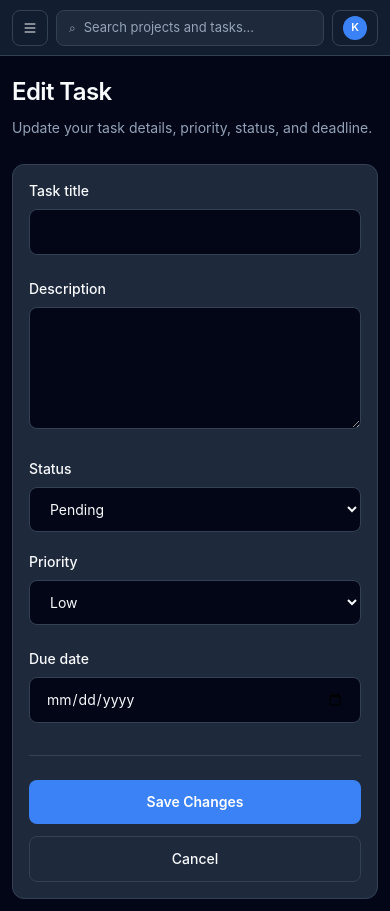
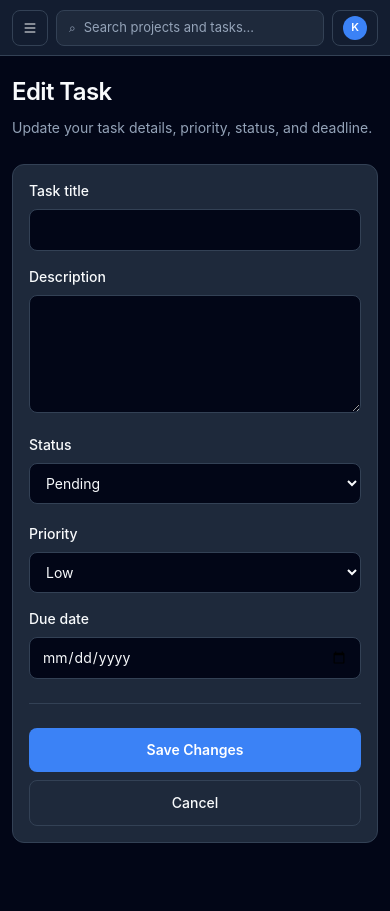
Before and after one commit to krishna-hingu/devflow, a React (Vite) app: page /projects/1/tasks/1/edit in a window 390 px wide. After the commit the page ends 855 px from the top, so only its background shows below. Built offline with nearby package versions, Linux system fonts and the light colour scheme.

Commit message:
style: reduce UI density across responsive pages

```diff
--- a/src/pages/EditTask.jsx
+++ b/src/pages/EditTask.jsx
@@ -43,7 +43,7 @@ function EditTask() {
           handleSaveTask();
         }}
       >
-        <div className="space-y-6">
+        <div className="space-y-4">
           <div>
             <label
               htmlFor="title"
@@ -63,7 +63,7 @@ function EditTask() {
                 }));
               }}
               required
-              className="w-full rounded-lg border border-devflow-border bg-devflow-background px-4 py-3 text-sm text-devflow-text outline-none transition placeholder:text-devflow-text-muted focus:border-devflow-blue focus:ring-2 focus:ring-devflow-blue/20"
+              className="w-full rounded-lg border border-devflow-border bg-devflow-background px-3 py-2.5 text-sm text-devflow-text outline-none transition placeholder:text-devflow-text-muted focus:border-devflow-blue focus:ring-2 focus:ring-devflow-blue/20"
             />
           </div>
 
@@ -85,7 +85,7 @@ function EditTask() {
                   description: event.target.value,
                 }));
               }}
-              className="w-full resize-y rounded-lg border border-devflow-border bg-devflow-background px-4 py-3 text-sm leading-6 text-devflow-text outline-none transition placeholder:text-devflow-text-muted focus:border-devflow-blue focus:ring-2 focus:ring-devflow-blue/20"
+              className="w-full resize-y rounded-lg border border-devflow-border bg-devflow-background px-3 py-2.5 text-sm leading-6 text-devflow-text outline-none transition placeholder:text-devflow-text-muted focus:border-devflow-blue focus:ring-2 focus:ring-devflow-blue/20"
             />
           </div>
 
@@ -107,7 +107,7 @@ function EditTask() {
                     status: event.target.value,
                   }));
                 }}
-                className="w-full rounded-lg border border-devflow-border bg-devflow-background px-4 py-3 text-sm text-devflow-text outline-none transition focus:border-devflow-blue focus:ring-2 focus:ring-devflow-blue/20"
+                className="w-full rounded-lg border border-devflow-border bg-devflow-background px-3 py-2.5 text-sm text-devflow-text outline-none transition focus:border-devflow-blue focus:ring-2 focus:ring-devflow-blue/20"
               >
                 <option value="Pending">Pending</option>
                 <option value="In Progress">In Progress</option>
@@ -132,7 +132,7 @@ function EditTask() {
                     priority: event.target.value,
                   }));
                 }}
-                className="w-full rounded-lg border border-devflow-border bg-devflow-background px-4 py-3 text-sm text-devflow-text outline-none transition focus:border-devflow-blue focus:ring-2 focus:ring-devflow-blue/20"
+                className="w-full rounded-lg border border-devflow-border bg-devflow-background px-3 py-2.5 text-sm text-devflow-text outline-none transition focus:border-devflow-blue focus:ring-2 focus:ring-devflow-blue/20"
               >
                 <option value="Low">Low</option>
                 <option value="Medium">Medium</option>
@@ -159,23 +159,23 @@ function EditTask() {
                   dueDate: event.target.value,
                 }));
               }}
-              className="w-full rounded-lg border border-devflow-border bg-devflow-background px-4 py-3 text-sm text-devflow-text outline-none transition focus:border-devflow-blue focus:ring-2 focus:ring-devflow-blue/20 sm:max-w-sm"
+              className="w-full rounded-lg border border-devflow-border bg-devflow-background px-3 py-2.5 text-sm text-devflow-text outline-none transition focus:border-devflow-blue focus:ring-2 focus:ring-devflow-blue/20 sm:max-w-sm"
             />
           </div>
         </div>
 
-        <div className="mt-8 flex flex-col-reverse gap-3 border-t border-devflow-border pt-6 sm:flex-row sm:justify-end">
+        <div className="mt-6 flex flex-col-reverse gap-2 border-t border-devflow-border pt-6 sm:flex-row sm:justify-end">
           <button
             type="button"
             onClick={() => navigate(`/projects/${projectId}/tasks/${taskId}`)}
-            className="min-h-11 rounded-lg border border-devflow-border px-5 py-3 text-sm font-medium text-devflow-text transition hover:bg-devflow-background"
+            className="min-h-10 rounded-lg border border-devflow-border px-5 py-3 text-sm font-medium text-devflow-text transition hover:bg-devflow-background"
           >
             Cancel
           </button>
 
           <button
             type="submit"
-            className="min-h-11 rounded-lg bg-devflow-blue px-5 py-3 text-sm font-semibold text-white transition hover:bg-devflow-blue-hover focus:outline-none focus:ring-2 focus:ring-devflow-blue/40 focus:ring-offset-2 focus:ring-offset-devflow-card"
+            className="min-h-10 rounded-lg bg-devflow-blue px-5 py-3 text-sm font-semibold text-white transition hover:bg-devflow-blue-hover focus:outline-none focus:ring-2 focus:ring-devflow-blue/40 focus:ring-offset-2 focus:ring-offset-devflow-card"
           >
             Save Changes
           </button>
```
